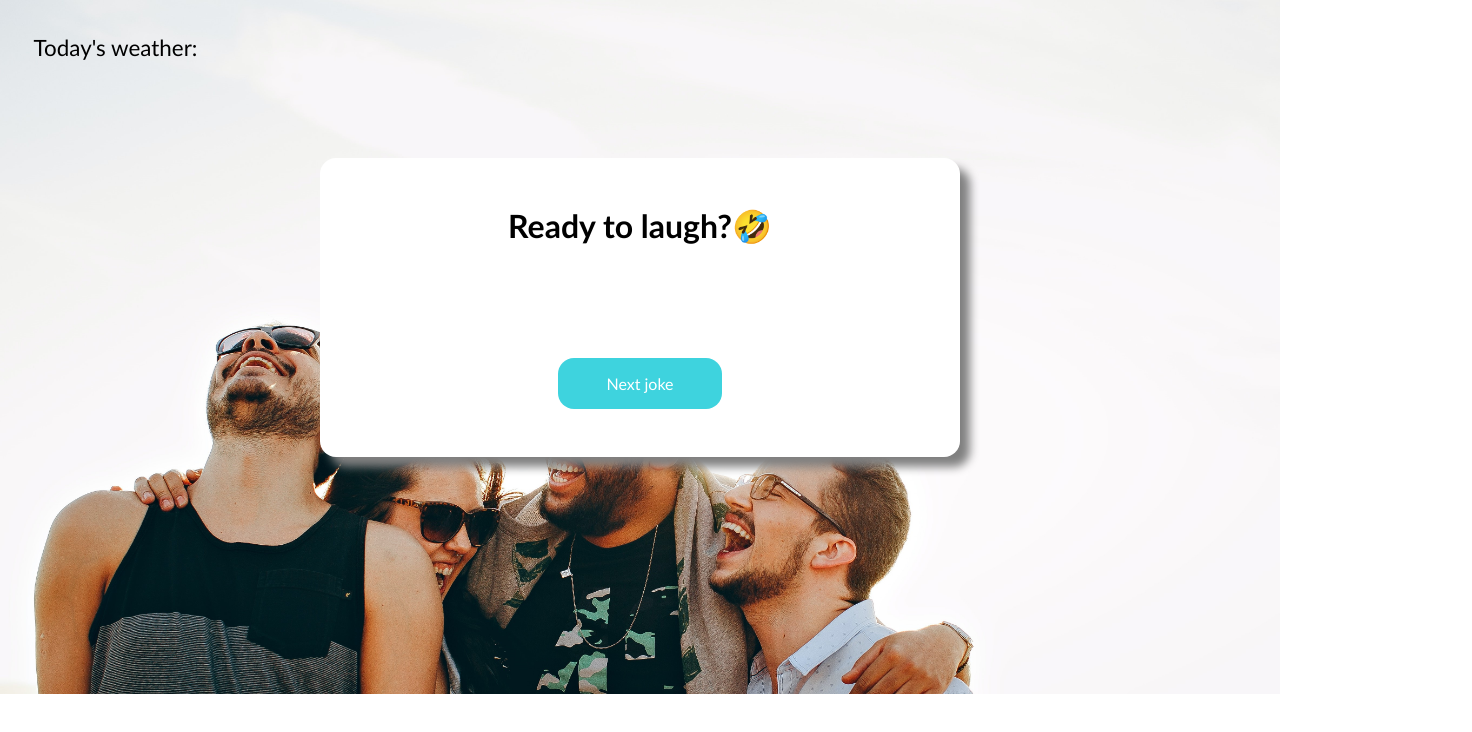
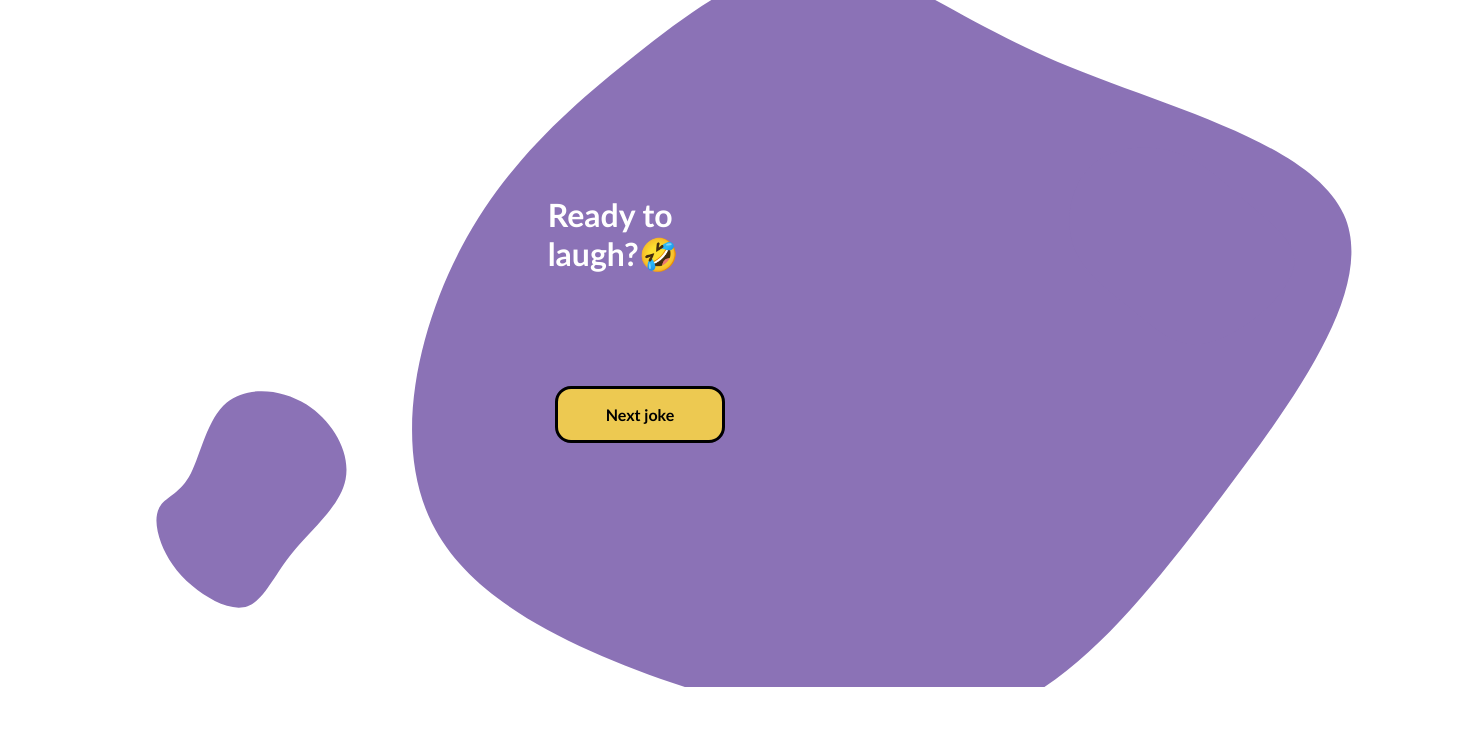
Before and after one commit to alejandratemes/sprint5, a plain HTML site: page index.html in a window 1280 px wide. Shown: the whole page, 1472 px wide, since content can reach past the window. Drawn offline with Linux system fonts and the light colour scheme; no server answers.

Commit message:
ejercicio6

```diff
--- a/index.html
+++ b/index.html
@@ -9,10 +9,14 @@
 </head>
 <body>
     <header>
-        <p>Today's weather:</p>
+        <img id="weatherIcon"></img>
         <p id="weatherAPI"></p>
     </header>
     <main>
+        <div class="blob1"></div>
+        <div class="blob2"></div>
+        <div class="blob3"></div>
+        <div class="jokeBox">
             <h1>Ready to laugh?&#129315;</h1>
             <p id="jokeText"></p>
             <div class="ratings">
@@ -21,8 +25,8 @@
                 <button rate hidden class="rate" onclick=addRating(3)>&#128514;</button>
             </div>
             <button onclick="getJoke()" id="mainButton">Next joke</button>
+        </div>
     </main>
-    </div>
     <script src="index.js"></script>
 </body>
 </html>
--- a/index.js
+++ b/index.js
@@ -42,7 +42,9 @@ const addRating = score => {
 const getWeather = async () => {
   const weather = await fetch ("https://api.openweathermap.org/data/2.5/weather?lat=41.3828939&lon=2.1774322&appid=878d505b1bafe0572eb03ee5e3a85481")
   const response = await weather.json()
-  const currentWeather = response.weather[0].description
-  document.getElementById("weatherAPI").innerHTML = currentWeather
+  const currentWeather = (Math.floor(response.main.temp))-273
+  const iconId = response.weather[0].icon
+  document.getElementById("weatherAPI").innerHTML = `| ${currentWeather}º`
+  document.getElementById("weatherIcon").src = `http://openweathermap.org/img/w/${iconId}.png`
 }
 getWeather()
--- a/styles.css
+++ b/styles.css
@@ -3,6 +3,7 @@
     padding: 0;
     box-sizing: border-box;
     font-family: 'Gill Sans', 'Gill Sans MT', Calibri, 'Trebuchet MS', sans-serif;
+    font-weight: bold;
 }
 
 header {
@@ -16,25 +17,59 @@ header {
 }
 
 body {
-    background-image: url(pexels-helena-lopes-708440.jpg);
-    background-size: cover;
-    background-repeat: no-repeat;
     display: flex;
     flex-direction: column;
+    height: 100vh;
+    width: 100vw;
+}
+
+.blob1, .blob2, .blob3 {
+    background-repeat: no-repeat;
+    background-position: center;
+    position: absolute;
+    z-index: 900;
+}
+
+.blob1 {
+    background-image: url(/img/blob1.svg);
+    width: 80rem;
+    height: 100vh;
+    margin-top: 4em;
+    left: 15%;
+    background-size: 110%;
+}
+
+.blob2 {
+    background-image: url(/img/blob2.svg);
+    width: 25rem;
+    height: 100vh;
+    margin-top: 40%;
+    left: 1%;
+}
+
+.blob3 {
+    background-image: url(/img/blob3.svg);
+    width: 20rem;
+    height: 100vh;
+    left: 80%;
+}
+
+.jokeBox {
+    margin-top: 8em;
+    z-index: 950;
+    width: 70%;
+    display: flex;
+    flex-direction: column;
+    align-items: center;
+    color:#fff;
 }
 
 main {
-    border-radius: 1rem;
-    background-color: #fff;
     align-self: center;
-    padding: 3em;
-    box-shadow: 10px 10px 10px gray;
     display: flex;
     flex-direction: column;
     justify-content: center;
     align-items: center;
-    width: 50%;
-    margin: 4em;
 }
 
 #jokeText {
@@ -44,20 +79,21 @@ main {
 }
 
 button {
-    color: #fff;
-    background-color: #3ED3DE;
     border: none;
     border-radius: 1rem;
 }
 
 .rate {
-    padding: 0.4em;
+    padding: 0%;
+    background-color: black;
     margin: 0em 0.3em;
     font-size: 1.7em;
 }
 
 #mainButton {
+    background-color: #EDC951;
     margin-top: 1em;
     padding: 1em 3em;
     font-size: 1em;
+    border: 0.2em solid black;
 }
```
Also changed, not shown: img/blob1.svg (added), img/blob2.svg (added), img/blob3.svg (added), img/pexels-helena-lopes-708440.jpg (renamed from pexels-helena-lopes-708440.jpg). Lines whose indentation alone changed are shown as unchanged.
